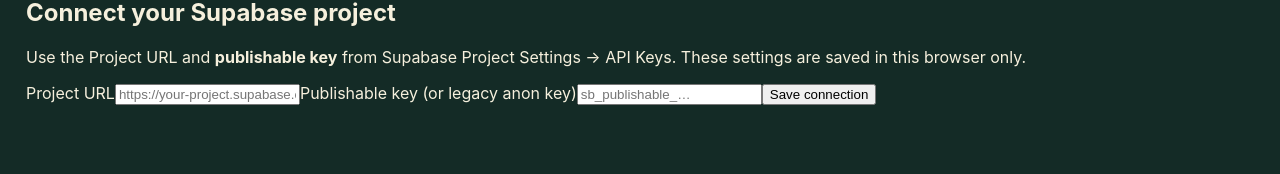
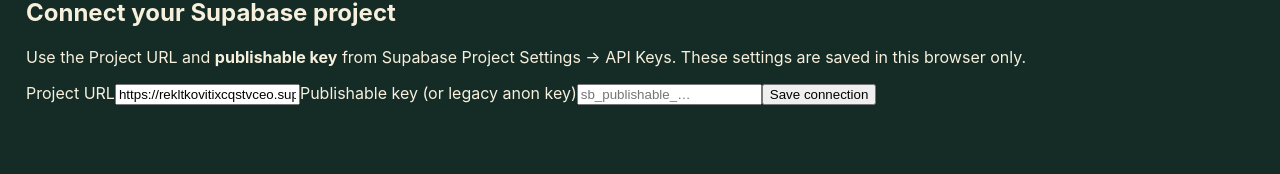
Before and after one commit to mynameiskarl-TVE/KarlsGameHub, a React (Vite) app in the folder web-version/: page / in a window 1280 px wide. Both pictures are taken after a click on the button "Sign in". Shown: the part 337-511 px from the top of the page. Built offline with nearby package versions, Linux system fonts and the light colour scheme.

Commit message:
Pre-fill the existing project URL in account setup

```diff
--- a/web-version/src/components/AuthPanel.jsx
+++ b/web-version/src/components/AuthPanel.jsx
@@ -18,14 +18,14 @@ export default function AuthPanel({
   const [mode, setMode] = React.useState("login");
   const [username, setUsername] = React.useState("");
   const [password, setPassword] = React.useState("");
-  const [projectUrl, setProjectUrl] = React.useState(config?.url || "");
+  const [projectUrl, setProjectUrl] = React.useState(config?.url || "https://rekltkovitixcqstvceo.supabase.co");
   const [publishableKey, setPublishableKey] = React.useState(config?.publishableKey || "");
   const [showConnectionForm, setShowConnectionForm] = React.useState(!client);
   const [busy, setBusy] = React.useState(false);
   const [message, setMessage] = React.useState("");
 
   React.useEffect(() => {
-    setProjectUrl(config?.url || "");
+    setProjectUrl(config?.url || "https://rekltkovitixcqstvceo.supabase.co");
     setPublishableKey(config?.publishableKey || "");
     if (!client) setShowConnectionForm(true);
   }, [config?.url, config?.publishableKey, client]);
```
